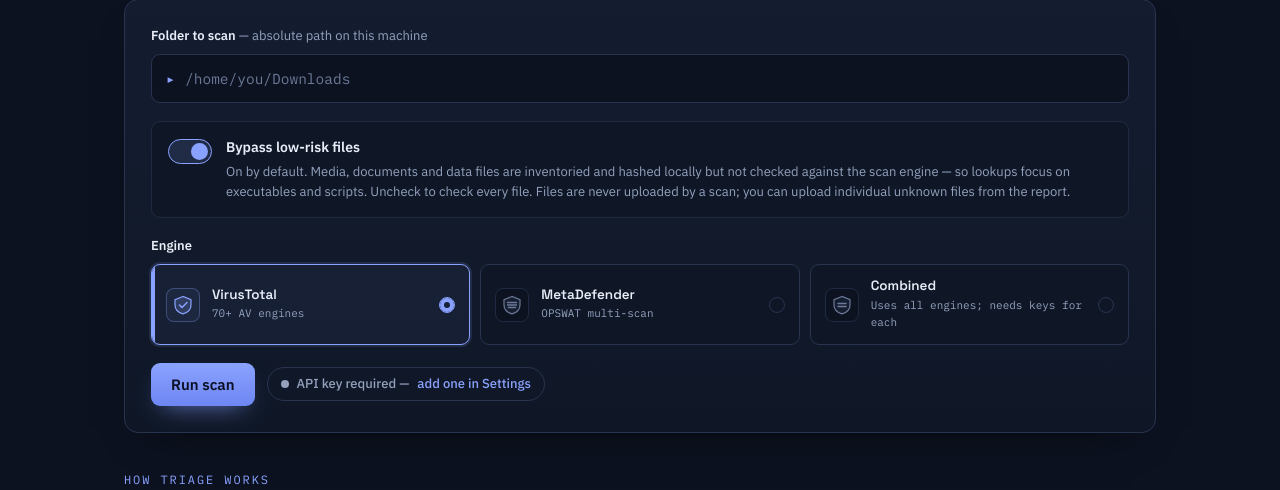
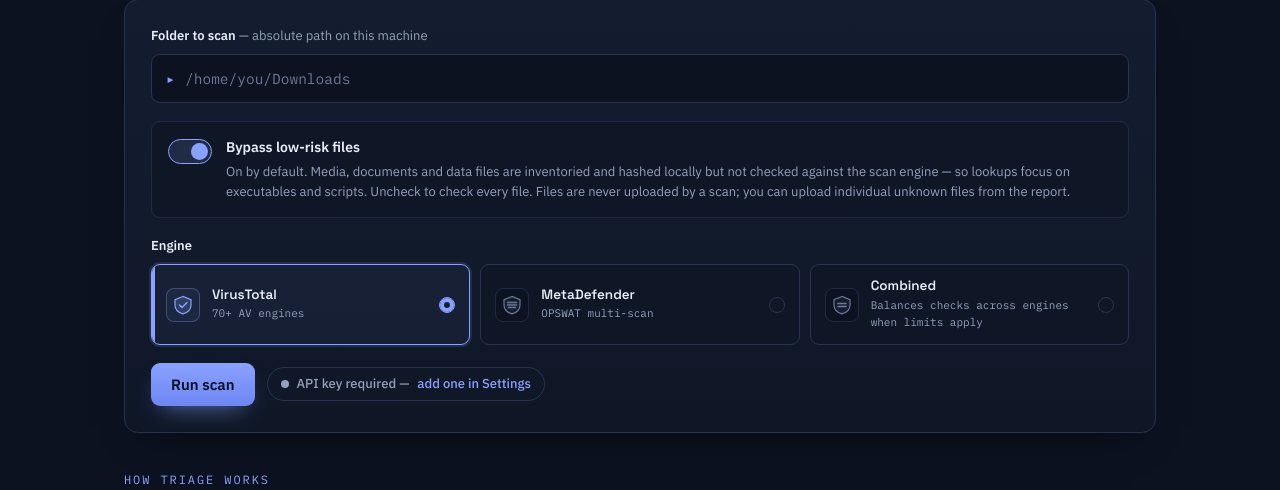
Before and after one commit to ziwdon/HScanner, a Python web app: template src/hscanner/web/templates/index.html in a window 1280 px wide. Shown: the part 421-911 px from the top of the page. Run offline with Jinja, Linux system fonts and the light colour scheme; the template is opened without the code that fills it, so the values that code supplies are empty.

Commit message:
Clarify combined engine wording

```diff
--- a/src/hscanner/web/templates/index.html
+++ b/src/hscanner/web/templates/index.html
@@ -97,7 +97,7 @@
           </span>
           <span class="e-body">
             <span class="e-name">Combined</span>
-            <span class="e-desc">Uses all engines; needs keys for each</span>
+            <span class="e-desc">Balances checks across engines when limits apply</span>
           </span>
           <span class="e-pip" aria-hidden="true"></span>
         </label>
```
Also changed, not shown: README.md.
